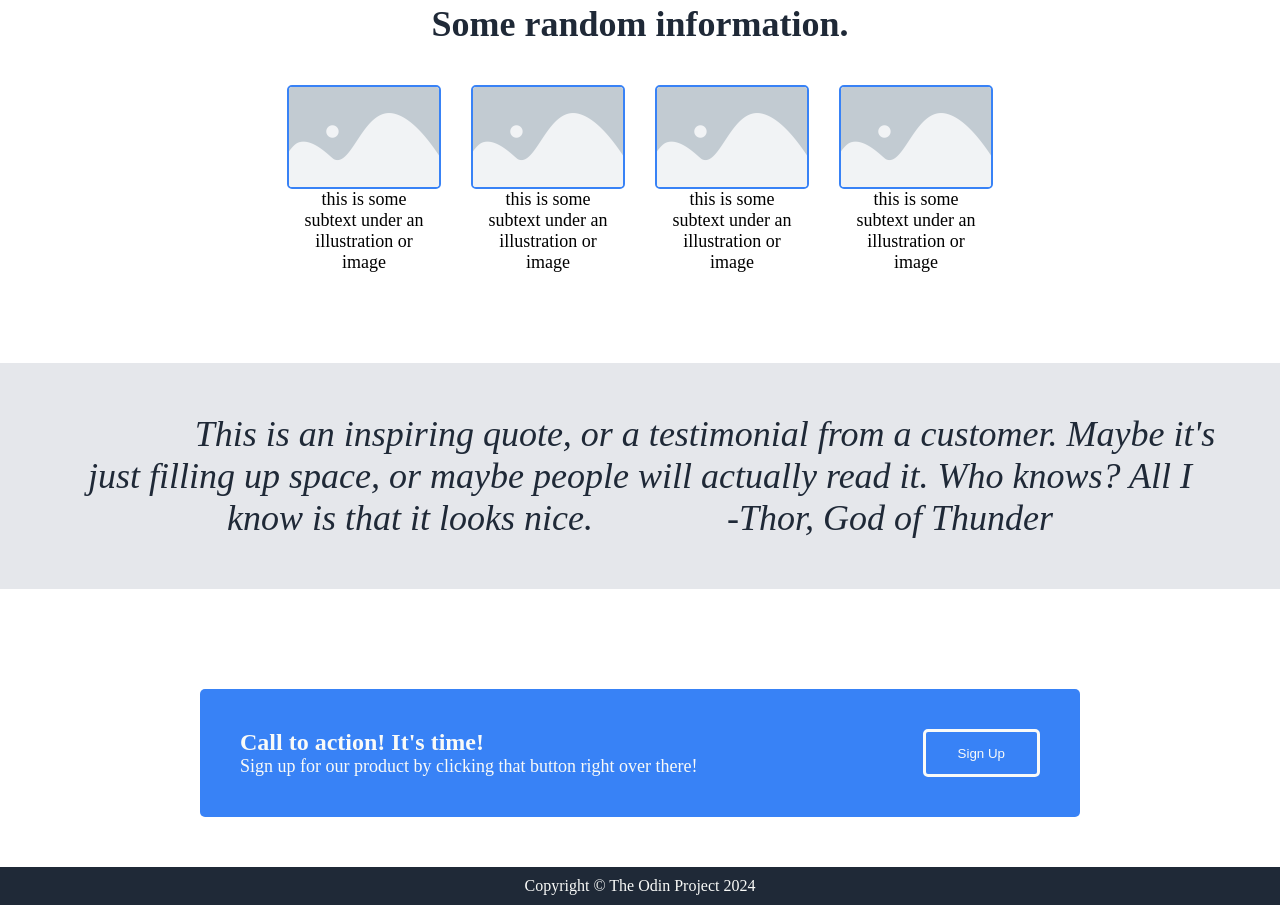
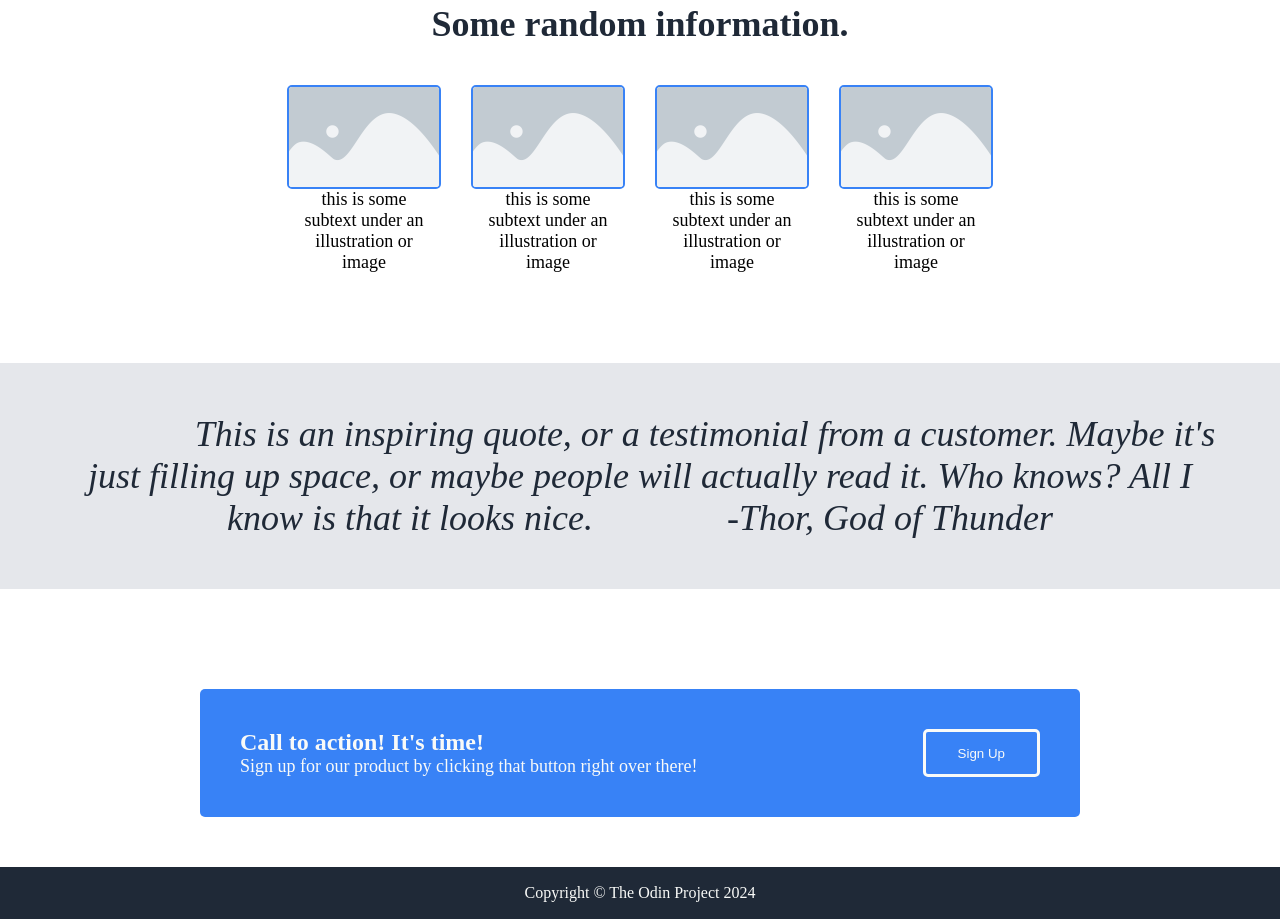
Before and after one commit to eseferr/odin-landing-page, a plain HTML site: page index.html in a window 1280 px wide. Shown: the part 422-1341 px from the top of the page. Drawn offline with Linux system fonts and the light colour scheme.

Commit message:
Change footer section

```diff
--- a/style.css
+++ b/style.css
@@ -169,8 +169,11 @@ li {
 }
 /*  FOOTER SECTION  */
 .footer {
+  display: flex;
   background-color: #1f2937;
   color: #f9faf8;
-  text-align: center;
+  justify-content: center;
+  align-items: center;
   padding: 10px;
+  height: 32px;
 }
```
